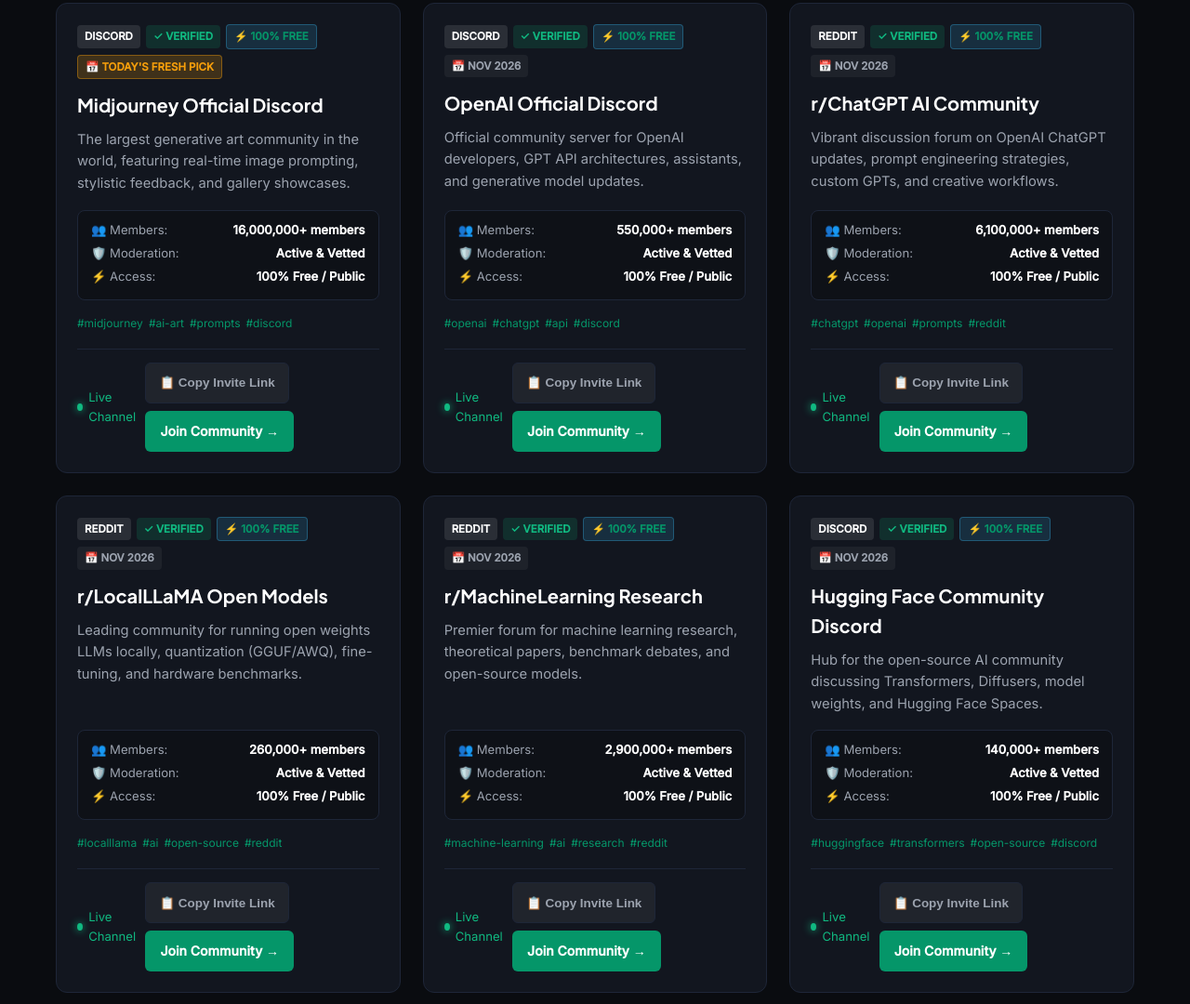
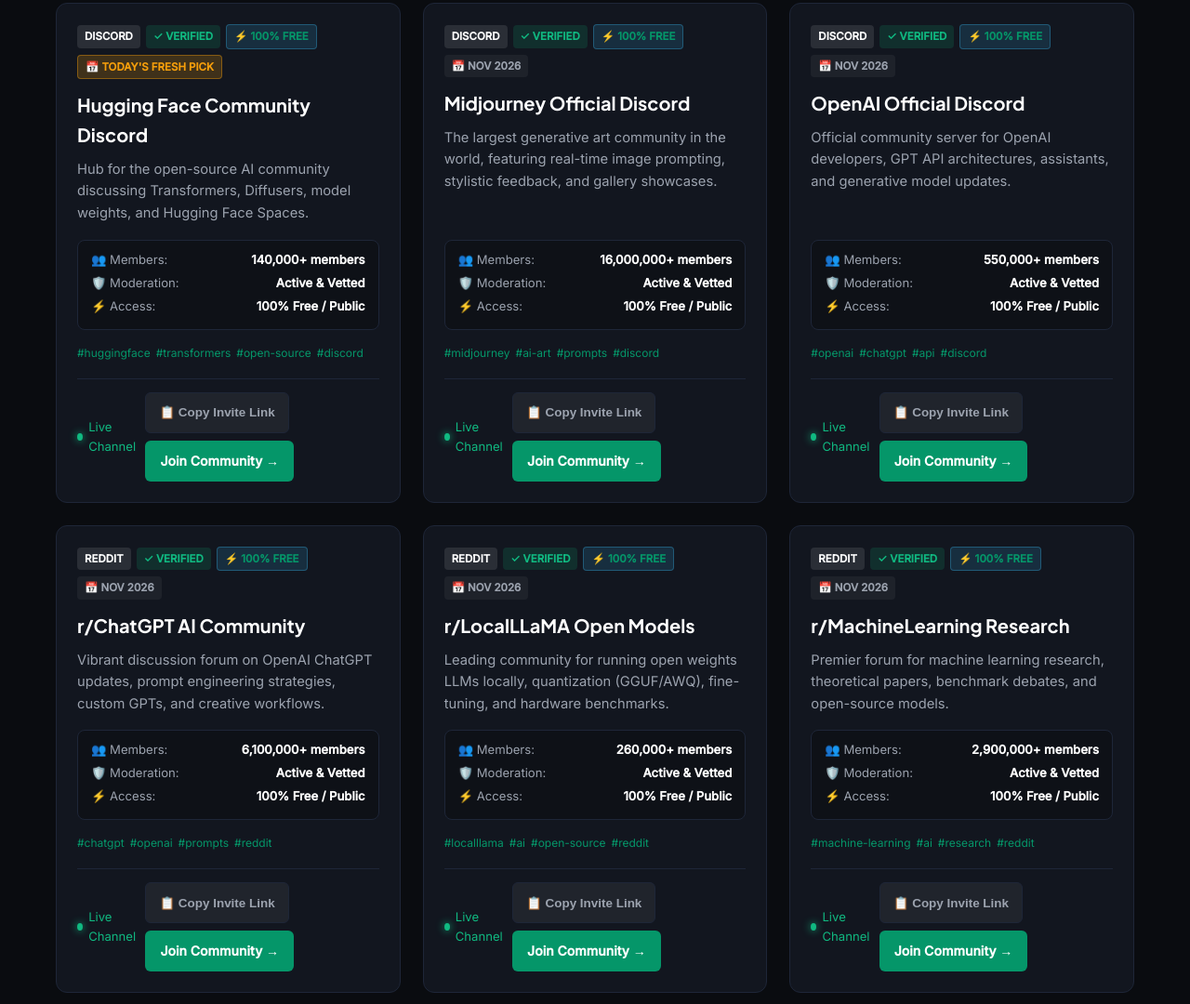
Before and after one commit to jibranpcccc/concept-artists-worldbuilders-collective, a plain HTML site: page index.html in a window 1280 px wide. Shown: the part 1232-2312 px from the top of the page at 93% size. Drawn offline with Linux system fonts and the light colour scheme.

Commit message:
feat(replenishment): fresh community links added - 2026-11-24 [skip ci]

```diff
--- a/index.html
+++ b/index.html
@@ -148,44 +148,44 @@
           {
             "@type": "ListItem",
             "position": 1,
+            "name": "Hugging Face Community Discord",
+            "description": "Hub for the open-source AI community discussing Transformers, Diffusers, model weights, and Hugging Face Spaces.",
+            "url": "https://discuss.huggingface.co"
+          },
+          {
+            "@type": "ListItem",
+            "position": 2,
             "name": "Midjourney Official Discord",
             "description": "The largest generative art community in the world, featuring real-time image prompting, stylistic feedback, and gallery showcases.",
             "url": "https://discord.gg/midjourney"
           },
           {
             "@type": "ListItem",
-            "position": 2,
+            "position": 3,
             "name": "OpenAI Official Discord",
             "description": "Official community server for OpenAI developers, GPT API architectures, assistants, and generative model updates.",
             "url": "https://discord.gg/openai"
           },
           {
             "@type": "ListItem",
-            "position": 3,
+            "position": 4,
             "name": "r/ChatGPT AI Community",
             "description": "Vibrant discussion forum on OpenAI ChatGPT updates, prompt engineering strategies, custom GPTs, and creative workflows.",
             "url": "https://www.reddit.com/r/ChatGPT/"
           },
           {
             "@type": "ListItem",
-            "position": 4,
+            "position": 5,
             "name": "r/LocalLLaMA Open Models",
             "description": "Leading community for running open weights LLMs locally, quantization (GGUF/AWQ), fine-tuning, and hardware benchmarks.",
             "url": "https://www.reddit.com/r/LocalLLaMA/"
           },
           {
             "@type": "ListItem",
-            "position": 5,
+            "position": 6,
             "name": "r/MachineLearning Research",
             "description": "Premier forum for machine learning research, theoretical papers, benchmark debates, and open-source models.",
             "url": "https://www.reddit.com/r/MachineLearning/"
-          },
-          {
-            "@type": "ListItem",
-            "position": 6,
-            "name": "Hugging Face Community Discord",
-            "description": "Hub for the open-source AI community discussing Transformers, Diffusers, model weights, and Hugging Face Spaces.",
-            "url": "https://discuss.huggingface.co"
           },
           {
             "@type": "ListItem",
@@ -617,12 +617,36 @@
         </div>
         <div id="vetted-communities" class="grid">
 
-        <div id="community-card-1" class="card" data-platform="discord" data-category="creative ai & art">
+        <div id="community-card-1" class="card" data-platform="discord" data-category="open source ai">
             <div class="card-header">
                 <span class="badge badge-platform">Discord</span>
                 <span class="badge badge-verified">✓ Verified</span>
                 <span class="badge badge-free">⚡ 100% Free</span>
                 <span class="badge badge-date" style="background: rgba(245, 158, 11, 0.2); color: #f59e0b; border: 1px solid rgba(245, 158, 11, 0.4); font-weight: 700;">📅 Today's Fresh Pick</span>
+            </div>
+            <h3 class="card-title">Hugging Face Community Discord</h3>
+            <p class="card-desc">Hub for the open-source AI community discussing Transformers, Diffusers, model weights, and Hugging Face Spaces.</p>
+            <div class="spec-matrix">
+                <div class="spec-row"><span>👥 Members:</span> <strong>140,000+ members</strong></div>
+                <div class="spec-row"><span>🛡️ Moderation:</span> <strong>Active & Vetted</strong></div>
+                <div class="spec-row"><span>⚡ Access:</span> <strong>100% Free / Public</strong></div>
+            </div>
+            <div class="tags-row"><span class="tag">#huggingface</span><span class="tag">#transformers</span><span class="tag">#open-source</span><span class="tag">#discord</span></div>
+            <div class="card-footer">
+                <span class="activity-pulse"><span class="pulse-dot"></span> Live Channel</span>
+                <div class="card-actions">
+                    <button class="btn-copy-invite" onclick="copyInviteLink(event, 'https://discuss.huggingface.co')">📋 Copy Invite Link</button>
+                    <a href="https://discuss.huggingface.co" target="_blank" rel="noopener noreferrer" class="btn-join">Join Community →</a>
+                </div>
+            </div>
+        </div>
+
+        <div id="community-card-2" class="card" data-platform="discord" data-category="creative ai & art">
+            <div class="card-header">
+                <span class="badge badge-platform">Discord</span>
+                <span class="badge badge-verified">✓ Verified</span>
+                <span class="badge badge-free">⚡ 100% Free</span>
+                <span class="badge badge-date">📅 Nov 2026</span>
             </div>
             <h3 class="card-title">Midjourney Official Discord</h3>
             <p class="card-desc">The largest generative art community in the world, featuring real-time image prompting, stylistic feedback, and gallery showcases.</p>
@@ -641,7 +665,7 @@
             </div>
         </div>
 
-        <div id="community-card-2" class="card" data-platform="discord" data-category="generative ai">
+        <div id="community-card-3" class="card" data-platform="discord" data-category="generative ai">
             <div class="card-header">
                 <span class="badge badge-platform">Discord</span>
                 <span class="badge badge-verified">✓ Verified</span>
@@ -665,7 +689,7 @@
             </div>
         </div>
 
-        <div id="community-card-3" class="card" data-platform="reddit" data-category="generative ai">
+        <div id="community-card-4" class="card" data-platform="reddit" data-category="generative ai">
             <div class="card-header">
                 <span class="badge badge-platform">Reddit</span>
                 <span class="badge badge-verified">✓ Verified</span>
@@ -689,7 +713,7 @@
             </div>
         </div>
 
-        <div id="community-card-4" class="card" data-platform="reddit" data-category="large language models">
+        <div id="community-card-5" class="card" data-platform="reddit" data-category="large language models">
             <div class="card-header">
                 <span class="badge badge-platform">Reddit</span>
                 <span class="badge badge-verified">✓ Verified</span>
@@ -713,7 +737,7 @@
             </div>
         </div>
 
-        <div id="community-card-5" class="card" data-platform="reddit" data-category="machine learning">
+        <div id="community-card-6" class="card" data-platform="reddit" data-category="machine learning">
             <div class="card-header">
                 <span class="badge badge-platform">Reddit</span>
                 <span class="badge badge-verified">✓ Verified</span>
@@ -733,30 +757,6 @@
                 <div class="card-actions">
                     <button class="btn-copy-invite" onclick="copyInviteLink(event, 'https://www.reddit.com/r/MachineLearning/')">📋 Copy Invite Link</button>
                     <a href="https://www.reddit.com/r/MachineLearning/" target="_blank" rel="noopener noreferrer" class="btn-join">Join Community →</a>
-                </div>
-            </div>
-        </div>
-
-        <div id="community-card-6" class="card" data-platform="discord" data-category="open source ai">
-            <div class="card-header">
-                <span class="badge badge-platform">Discord</span>
-                <span class="badge badge-verified">✓ Verified</span>
-                <span class="badge badge-free">⚡ 100% Free</span>
-                <span class="badge badge-date">📅 Nov 2026</span>
-            </div>
-            <h3 class="card-title">Hugging Face Community Discord</h3>
-            <p class="card-desc">Hub for the open-source AI community discussing Transformers, Diffusers, model weights, and Hugging Face Spaces.</p>
-            <div class="spec-matrix">
-                <div class="spec-row"><span>👥 Members:</span> <strong>140,000+ members</strong></div>
-                <div class="spec-row"><span>🛡️ Moderation:</span> <strong>Active & Vetted</strong></div>
-                <div class="spec-row"><span>⚡ Access:</span> <strong>100% Free / Public</strong></div>
-            </div>
-            <div class="tags-row"><span class="tag">#huggingface</span><span class="tag">#transformers</span><span class="tag">#open-source</span><span class="tag">#discord</span></div>
-            <div class="card-footer">
-                <span class="activity-pulse"><span class="pulse-dot"></span> Live Channel</span>
-                <div class="card-actions">
-                    <button class="btn-copy-invite" onclick="copyInviteLink(event, 'https://discuss.huggingface.co')">📋 Copy Invite Link</button>
-                    <a href="https://discuss.huggingface.co" target="_blank" rel="noopener noreferrer" class="btn-join">Join Community →</a>
                 </div>
             </div>
         </div>
```
Also changed, not shown: data/groups.json (+20 -19 lines), feed.xml (+9 -2 lines).
